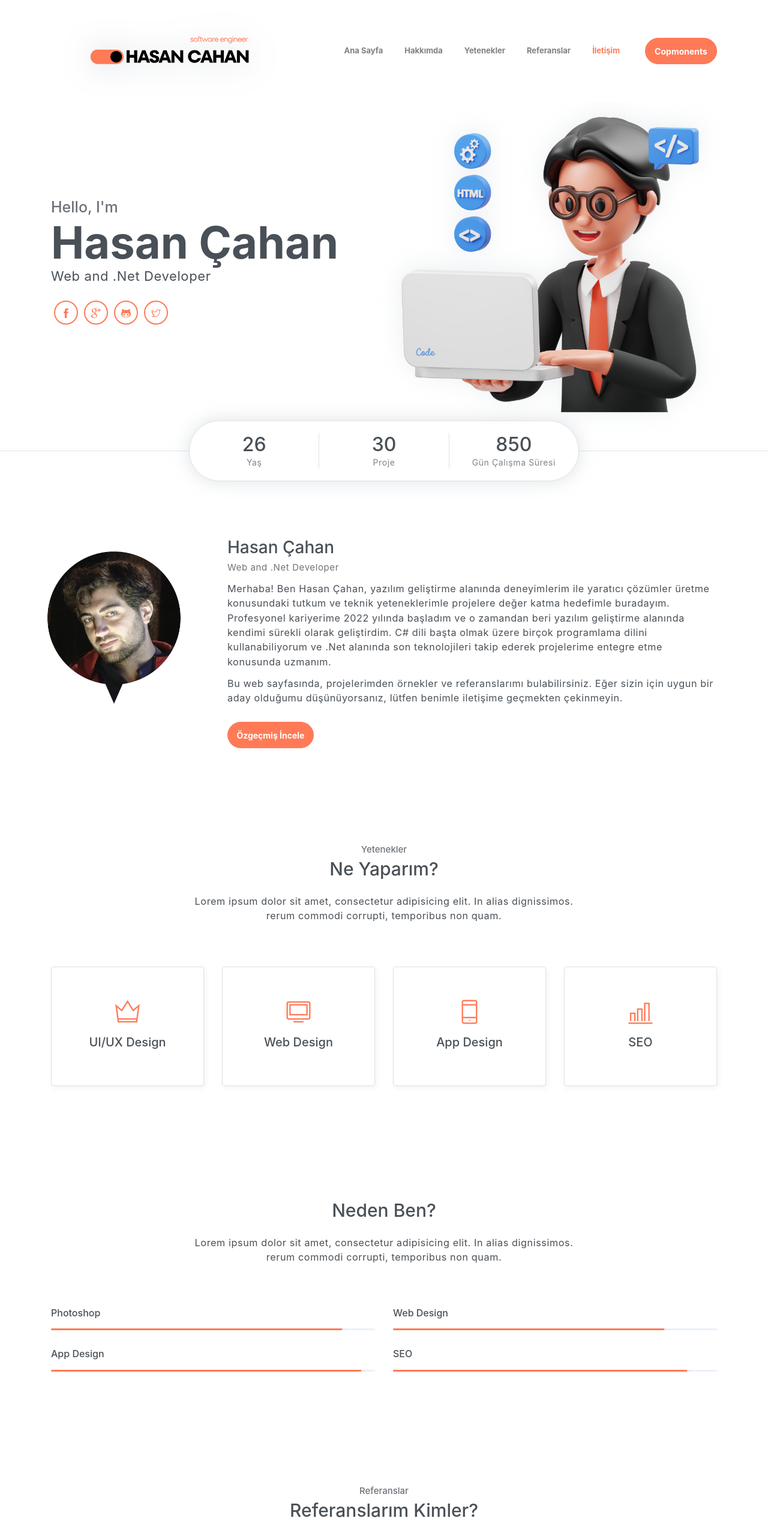
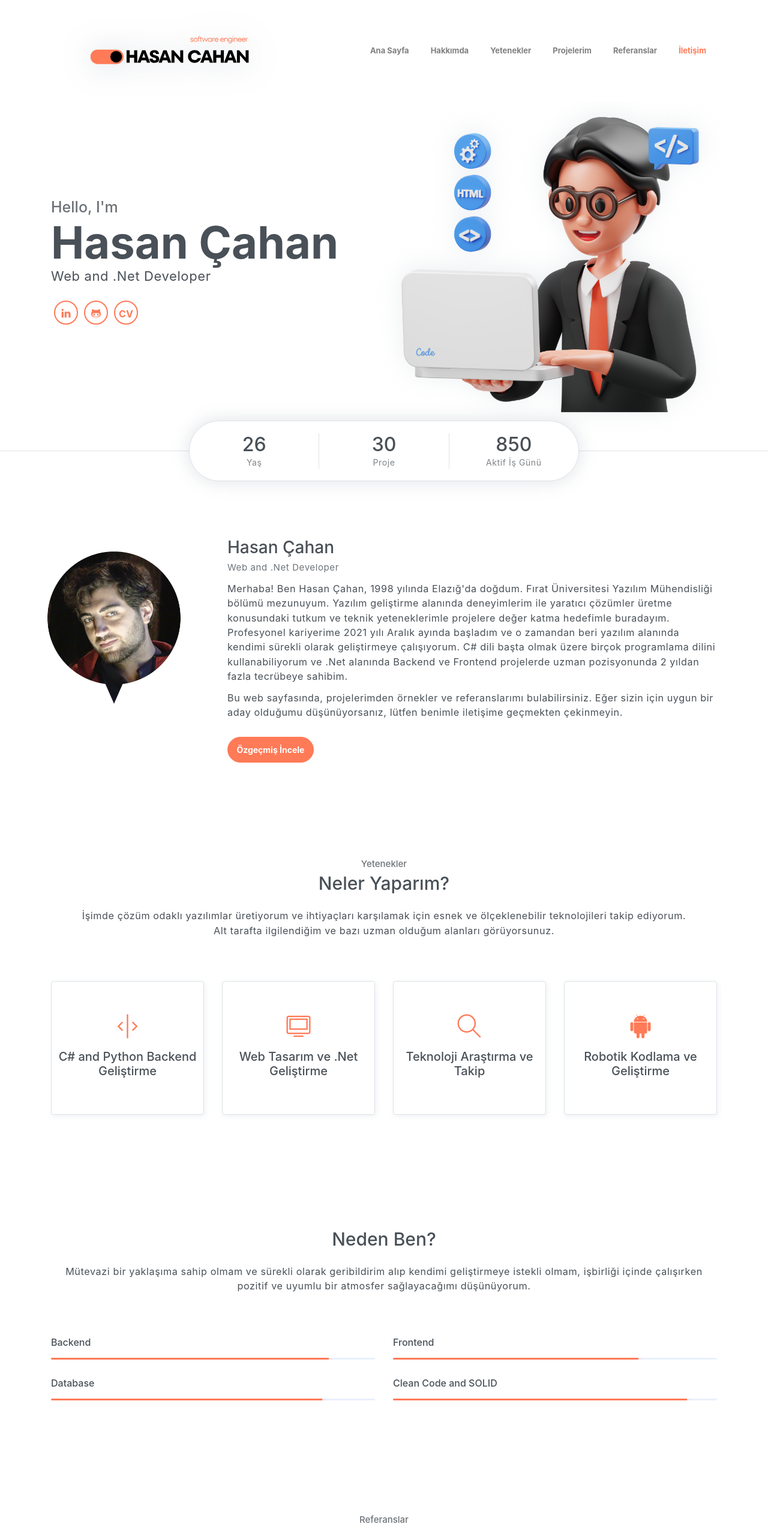
Before and after one commit to hasancahan/HCV-Web, a website: page mywebcv/index.html in a window 1280 px wide. Shown: the top 2550 px of the page at 60% size. Drawn offline with Linux system fonts and the light colour scheme.

Commit message:
Yeni geliştirmeler eklendi.

```diff
--- a/mywebcv/index.html
+++ b/mywebcv/index.html
@@ -1,19 +1,18 @@
 <!DOCTYPE html>
 <html lang="en">
+
 <head>
+    <title>Hasan Cahan</title>
 	<meta charset="utf-8">
     <meta name="viewport" content="width=device-width, initial-scale=1, shrink-to-fit=no">
-    <meta name="description" content="Start your development with Steller landing page.">
-    <meta name="author" content="Devcrud">
-    <title>Hasan Cahan</title>
-    <!-- font icons -->
+    <meta name="description" content="">
+    <meta name="author" content="hasancahan">
     <link rel="stylesheet" href="assets/vendors/themify-icons/css/themify-icons.css">
-    <!-- Bootstrap + Steller main styles -->
 	<link rel="stylesheet" href="assets/css/steller.css">
 </head>
+
 <body data-spy="scroll" data-target=".navbar" data-offset="40" id="home">
 
-    <!-- Page navigation -->
     <nav class="navbar navbar-expand-lg navbar-light fixed-top" data-spy="affix" data-offset-top="0">
         <div class="container">
             <a class="navbar-brand" href="#"><img src="assets/imgs/logo.svg" alt=""></a>
@@ -33,21 +32,19 @@
                         <a class="nav-link" href="#service">Yetenekler</a>
                     </li>
                     <li class="nav-item">
+                        <a class="nav-link" href="#testmonial">Projelerim</a>
+                    </li>
+                    <li class="nav-item">
                         <a class="nav-link" href="#testmonial">Referanslar</a>
                     </li>
                     <li class="nav-item">
                         <a class="nav-link" href="#contact">İletişim</a>
                     </li>
-                    <li class="nav-item">
-                        <a class="- btn btn-primary rounded ml-4" href="components.html">Copmonents</a>
-                    </li>
                 </ul>
             </div>
         </div>
     </nav>
-    <!-- End of page navibation -->
 
-    <!-- Page Header -->
     <header class="header" id="home">
         <div class="container">
             <div class="infos">
@@ -56,10 +53,9 @@
                 <p>Web and .Net Developer</p>
 
                 <div class="socials mt-4">
-                    <a class="social-item" href="javascript:void(0)"><i class="ti-facebook"></i></a>
-                    <a class="social-item" href="javascript:void(0)"><i class="ti-google"></i></a>
-                    <a class="social-item" href="javascript:void(0)"><i class="ti-github"></i></a>
-                    <a class="social-item" href="javascript:void(0)"><i class="ti-twitter"></i></a>
+                    <a class="social-item" href="javascript:void(0)"><i class="ti-linkedin"></i></a>
+                    <a class="social-item" href="https://github.com/hasancahan"><i class="ti-github"></i></a>
+                    <a class="social-item" href="assets/file/HasanCahan.pdf" target="_blank"><b>CV</b></a>
                 </div>
             </div>
             <div class="img-holder">
@@ -79,13 +75,11 @@
             </div>
             <div class="widget-item">
                 <h2>850</h2>
-                <p>Gün Çalışma Süresi</p>
+                <p>Aktif İş Günü</p>
             </div>
         </div>
     </header>
-    <!-- End of Page Header -->
 
-    <!-- About section -->
     <section id="about" class="section mt-3">
         <div class="container mt-5">
             <div class="row text-center text-md-left">
@@ -95,27 +89,28 @@
                 <div class="pl-md-4 col-md-9">
                     <h6 class="title">Hasan Çahan</h6>
                     <p class="subtitle">Web and .Net Developer</p>
-                    <p>Merhaba! Ben Hasan Çahan, yazılım geliştirme alanında deneyimlerim ile yaratıcı çözümler üretme konusundaki tutkum ve teknik yeteneklerimle projelere değer katma hedefimle buradayım. Profesyonel kariyerime 2022 yılında başladım ve o zamandan beri yazılım geliştirme alanında kendimi sürekli olarak geliştirdim. C# dili başta olmak üzere birçok programlama dilini kullanabiliyorum ve .Net alanında son teknolojileri takip ederek projelerime entegre etme konusunda uzmanım.</p>
+                    <p>Merhaba! Ben Hasan Çahan, 1998 yılında Elazığ'da doğdum. Fırat Üniversitesi Yazılım Mühendisliği bölümü mezunuyum. Yazılım geliştirme alanında deneyimlerim ile yaratıcı çözümler üretme konusundaki tutkum ve teknik yeteneklerimle projelere değer katma hedefimle buradayım. Profesyonel kariyerime 2021 yılı Aralık ayında başladım ve o zamandan beri yazılım alanında kendimi sürekli olarak geliştirmeye çalışıyorum. C# dili başta olmak üzere birçok programlama dilini kullanabiliyorum ve .Net alanında Backend ve Frontend projelerde uzman pozisyonunda 2 yıldan fazla tecrübeye sahibim.</p>
                     <p>Bu web sayfasında, projelerimden örnekler ve referanslarımı bulabilirsiniz. Eğer sizin için uygun bir aday olduğumu düşünüyorsanız, lütfen benimle iletişime geçmekten çekinmeyin.</p>
-                    <button class="btn btn-primary rounded mt-3">Özgeçmiş İncele</button>
+                    <a href="assets/file/HasanCahan.pdf" target="_blank" class="btn btn-primary rounded mt-3">Özgeçmiş İncele</a>
                 </div>
             </div>
         </div>
     </section>
 
-    <!-- Service section -->
     <section id="service" class="section">
         <div class="container text-center">
             <h6 class="subtitle">Yetenekler</h6>
-            <h6 class="section-title mb-4">Ne Yaparım?</h6>
-            <p class="mb-5 pb-4">Lorem ipsum dolor sit amet, consectetur adipisicing elit. In alias dignissimos. <br> rerum commodi corrupti, temporibus non quam.</p>
+            <h6 class="section-title mb-4">Neler Yaparım?</h6>
+            <p class="mb-5 pb-4">İşimde çözüm odaklı yazılımlar üretiyorum ve ihtiyaçları karşılamak için esnek ve ölçeklenebilir teknolojileri takip ediyorum. <br> Alt tarafta ilgilendiğim ve bazı uzman olduğum alanları görüyorsunuz.
+
+            </p>
 
             <div class="row">
                 <div class="col-sm-6 col-md-3 mb-4">
                     <div class="custom-card card border">
                         <div class="card-body">
-                            <i class="icon ti-crown"></i>
-                            <h5>UI/UX Design</h5>
+                            <i class="ti-split-v-alt"></i>
+                            <h5>C# and Python Backend Geliştirme</h5>
                         </div>
                     </div>
                 </div>
@@ -123,59 +118,57 @@
                     <div class="custom-card card border">
                         <div class="card-body">
                             <i class="icon ti-desktop"></i>
-                            <h5>Web Design</h5>
+                            <h5>Web Tasarım ve .Net Geliştirme</h5>
                         </div>
                     </div>
                 </div>
                 <div class="col-sm-6 col-md-3 mb-4">
                     <div class="custom-card card border">
                         <div class="card-body">
-                            <i class="icon ti-mobile"></i>
-                            <h5>App Design</h5>
+                            <i class="ti-search"></i>
+                            <h5>Teknoloji Araştırma ve Takip</h5>
                         </div>
                     </div>
                 </div>
                 <div class="col-sm-6 col-md-3 mb-4">
                     <div class="custom-card card border">
                         <div class="card-body">
-                            <i class="icon ti-bar-chart"></i>
-                            <h5>SEO</h5>
+                            <i class="ti-android"></i>
+                            <h5>Robotik Kodlama ve Geliştirme</h5>
                         </div>
                     </div>
                 </div>
             </div>
         </div>
     </section>
-    <!-- End of Sectoin -->
 
-    <!-- Skills section -->
     <section class="section">
         <div class="container text-center">
             <h6 class="subtitle"></h6>
             <h6 class="section-title mb-4">Neden Ben?</h6>
-            <p class="mb-5 pb-4">Lorem ipsum dolor sit amet, consectetur adipisicing elit. In alias dignissimos. <br> rerum commodi corrupti, temporibus non quam.</p>
+            <p class="mb-5 pb-4">Mütevazi bir yaklaşıma sahip olmam ve sürekli olarak geribildirim alıp kendimi geliştirmeye istekli olmam, işbirliği içinde çalışırken pozitif ve uyumlu bir atmosfer sağlayacağımı düşünüyorum.</p>
 
             <div class="row text-left">
                 <div class="col-sm-6">
-                    <h6 class="mb-3">Photoshop</h6>
+                    <h6 class="mb-3">Backend</h6>
                     <div class="progress">
-                        <div class="progress-bar bg-primary" role="progressbar" style="width: 89%;" aria-valuenow="25" aria-valuemin="0" aria-valuemax="100"><span>89%</span></div>
+                        <div class="progress-bar bg-primary" role="progressbar" style="width: 85%;" aria-valuenow="25" aria-valuemin="0" aria-valuemax="100"><span>89%</span></div>
                     </div>
                 </div>
                 <div class="col-sm-6">
-                    <h6 class="mb-3">Web Design</h6>
+                    <h6 class="mb-3">Frontend</h6>
                     <div class="progress">
-                        <div class="progress-bar bg-primary" role="progressbar" style="width: 83%;" aria-valuenow="25" aria-valuemin="0" aria-valuemax="100"><span>83%</span></div>
+                        <div class="progress-bar bg-primary" role="progressbar" style="width: 75%;" aria-valuenow="25" aria-valuemin="0" aria-valuemax="100"><span>83%</span></div>
                     </div>
                 </div>
                 <div class="col-sm-6">
-                    <h6 class="mb-3">App Design</h6>
+                    <h6 class="mb-3">Database</h6>
                     <div class="progress">
-                        <div class="progress-bar bg-primary" role="progressbar" style="width: 95%;" aria-valuenow="25" aria-valuemin="0" aria-valuemax="100"><span>95%</span></div>
+                        <div class="progress-bar bg-primary" role="progressbar" style="width: 83%;" aria-valuenow="25" aria-valuemin="0" aria-valuemax="100"><span>95%</span></div>
                     </div>
                 </div>
                 <div class="col-sm-6">
-                    <h6 class="mb-3">SEO</h6>
+                    <h6 class="mb-3">Clean Code and SOLID</h6>
                     <div class="progress">
                         <div class="progress-bar bg-primary" role="progressbar" style="width: 90%;" aria-valuenow="25" aria-valuemin="0" aria-valuemax="100"><span>90%</span></div>
                     </div>
@@ -183,14 +176,12 @@
             </div>
         </div>
     </section>
-    <!-- End of Skills sections -->
 
-    <!-- Testmonial Section -->
     <section id="testmonial" class="section">
         <div class="container text-center">
             <h6 class="subtitle">Referanslar</h6>
             <h6 class="section-title mb-4">Referanslarım Kimler?</h6>
-            <p class="mb-5 pb-4">Bugüne kadar birlikte çalışmış olduğum iş arkadaşlarım.</p>
+            <p class="mb-5 pb-4">Daha önce birlikte iş yaptığımız ve benim hakkımda potansiyel iş verilerime bilgi sağlayabilecek kişiler aşağıda yer almaktadır.</p>
 
 
             <div id="carouselExampleIndicators" class="carousel slide" data-ride="carousel">
@@ -204,7 +195,7 @@
                         <div class="card testmonial-card border">
                             <div class="card-body">
                                 <img src="assets/imgs/admin.png" alt="">
-                                <p>Lorem ipsum dolor sit amet, consectetur adipisicing elit. Magnam nostrum voluptates in enim vel amet?</p>
+                                <p>Kendisi çalışmış olduğum dağıtım şirketinde ekibimizin en kıdemli müdürü ve çok değerli çalışanıdır. </p>
                                 <h1 class="title">Kenan Güllü</h1>
                                 <h1 class="subtitle">Kıdemli Yazılım Geliştirme Müdürü</h1>
                             </div>
@@ -214,7 +205,7 @@
                         <div class="card testmonial-card border">
                             <div class="card-body">
                                 <img src="assets/imgs/admin.png" alt="">
-                                <p>Lorem ipsum dolor sit amet, consectetur adipisicing elit. Magnam nostrum voluptates in enim vel amet?</p>
+                                <p>Çalışmış olduğumuz projeler üzerinden bende emeği olan değerli bir başka çalışandır.</p>
                                 <h1 class="title">Ahmet Şahin</h1>
                                 <h1 class="subtitle">Kıdemli Yazılım Geliştirme Uzmanı (Frontend)</h1>
                             </div>
@@ -224,9 +215,9 @@
                         <div class="card testmonial-card border">
                             <div class="card-body">
                                 <img src="assets/imgs/admin.png" alt="">
-                                <p>Lorem ipsum dolor sit amet, consectetur adipisicing elit. Magnam nostrum voluptates in enim vel amet?</p>
-                                <h1 class="title">Michael Abra</h1>
-                                <h1 class="subtitle">Web Developer</h1>
+                                <p>Şirkete ilk giriş anımdan sona kadar destek verip yanımda olan sevdiğim bir abim ve değerli bir başka çalışan.</p>
+                                <h1 class="title">Ali Haydar Beltan</h1>
+                                <h1 class="subtitle">Kıdemli Yazılım Proje Geliştirme Uzmanı</h1>
                             </div>
                         </div>
                     </div>
@@ -234,11 +225,8 @@
             </div>
         </div>
     </section>
-    <!-- End of testmonial section -->
 
-
-    <!-- Hire me section -->
-    <section class="bg-gray p-0 section">
+    <section id="project" class="bg-gray p-0 section">
         <div class="container">
             <div class="card bg-primary">
                 <div class="card-body text-light">
@@ -255,14 +243,12 @@
             </div>
         </div>
     </section>
-    <!-- End od Hire me section. -->
 
-    <!-- Contact Section -->
     <section id="contact" class="position-relative section">
         <div class="container text-center">
             <h6 class="subtitle">İletişim</h6>
             <h6 class="section-title mb-4">Benimle İletişime Geç</h6>
-            <p class="mb-5 pb-4">Lorem ipsum dolor sit amet, consectetur adipisicing elit. In alias dignissimos. <br> rerum commodi corrupti, temporibus non quam.</p>
+            <p class="mb-5 pb-4">İşinize değer katacak çözümler üretme konusundaki kararlılığım ve isteğim, birlikte çalıştığımızda başarıyı artırmak için elimden gelenin en iyisini yapacağıma dair inancınız varsa benimle iletişime geçebilirsiniz.</p>
 
             <div class="contact text-left">
                 <div class="form">
@@ -291,7 +277,7 @@
                         <i class="ti-mobile"></i>
                         <div>
                             <h5>Telefon</h5>
-                            <p>(551) 041 06 16</p>
+                            <p><b>(0551) 041 06 16</b></p>
                         </div>
                     </div>
                     <div class="item">
@@ -304,13 +290,9 @@
                 </div>
             </div>
         </div>
-        <div id="map">
-            <iframe src="https://snazzymaps.com/embed/61257"></iframe>
-        </div>
+
     </section>
-    <!-- End of Contact Section -->
 
-    <!-- Page Footer -->
     <footer class="page-footer">
         <div class="container">
             <div class="row align-items-center">
@@ -319,23 +301,19 @@
                 </div>
                 <div class="col-sm-6">
                     <div class="socials">
-                        <a class="social-item" href="javascript:void(0)"><i class="ti-facebook"></i></a>
+                        <a class="social-item" href="https://github.com/hasancahan"><i class="ti-github"></i></a>
+                        <a class="social-item" href="javascript:void(0)"><i class="ti-linkedin"></i></a>
                         <a class="social-item" href="javascript:void(0)"><i class="ti-google"></i></a>
-                        <a class="social-item" href="https://github.com/hasancahan"><i class="ti-github"></i></a>
+
                     </div>
                 </div>
             </div>
         </div>
     </footer>
-    <!-- End of page footer -->
 
-	<!-- core  -->
     <script src="assets/vendors/jquery/jquery-3.4.1.js"></script>
     <script src="assets/vendors/bootstrap/bootstrap.bundle.js"></script>
-    <!-- bootstrap 3 affix -->
 	<script src="assets/vendors/bootstrap/bootstrap.affix.js"></script>
-
-    <!-- steller js -->
     <script src="assets/js/steller.js"></script>
 
 </body>
```
Also changed, not shown: 1 other file.
